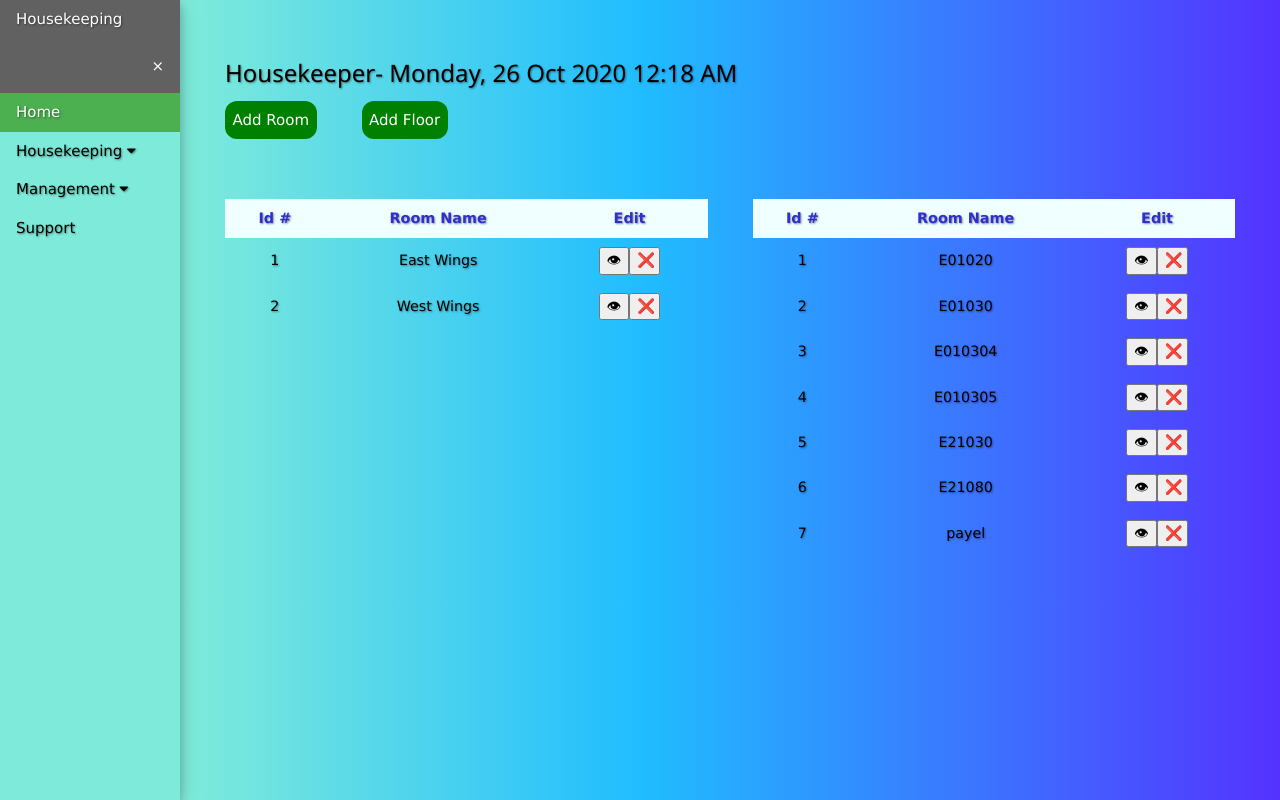
After one commit to shuvra-matrix/-Housekeeping-Management-System-in-the-Hospitality-Industry, a Django app: page /rooms_and_floor/ in a window 1280 px wide. The commit adds this page. Run offline with Django 3.2, Linux system fonts and the light colour scheme; data comes from the database, SQL or seed files in the repository; both versions use the stored data as it was after the commit.

Commit message:
add room , floor and modify db

```diff
--- a/hms/hms_app/models.py
+++ b/hms/hms_app/models.py
@@ -32,13 +32,12 @@ class Room_details(models.Model):
     id = models.AutoField(primary_key=True)
     room_id = models.ForeignKey(Room, on_delete=models.CASCADE)
     room_type = models.CharField(max_length=20)
-    room_status = models.CharField(max_length=20)
-    room_reservation_info = models.CharField(max_length=20)
-    room_occupancy = models.CharField(max_length=20)
-    room_status = models.CharField(max_length=20)
-    room_notes = models.CharField(max_length=250)
-    room_inspect_status = models.CharField(max_length=20, null=True)
-    room_housekeeper = models.ForeignKey(Housekeeper, on_delete=models.CASCADE)
+    room_status = models.CharField(max_length=20,default="Active")
+    room_reservation_info = models.CharField(max_length=20,null=True)
+    room_occupancy = models.CharField(max_length=20,default="Vacant")
+    room_notes = models.CharField(max_length=250,null=True)
+    room_inspect_status = models.CharField(max_length=20, default="Inspected")
+    room_housekeeper = models.ForeignKey(Housekeeper, on_delete=models.CASCADE,null=True)
     room_updated_by = models.ForeignKey(Admin, on_delete=models.CASCADE)
     room_updated_time = models.DateTimeField(auto_now_add=True, null=True)
 
--- a/hms/hms_app/urls.py
+++ b/hms/hms_app/urls.py
@@ -15,4 +15,11 @@ urlpatterns = [
          name="housekeeper_details"),
     path("housekeeper_update/", views.housekeeper_update, name="housekeeper_update"),
     path("housekeeper_delete/", views.housekeeper_delete, name="housekeeper_delete"),
+    path("rooms_and_floor/", views.rooms_and_floor,
+         name="rooms_and_floor"),
+    path("rooms_and_floor/add_room", views.add_room_floor,
+         name="add_room"),
+    path("rooms_and_floor/add_floor", views.add_room_floor,
+         name="add_floor"),
+
 ]
--- a/hms/hms_app/views.py
+++ b/hms/hms_app/views.py
@@ -123,3 +123,33 @@ def housekeeper_delete(request):
         delete_housekeepr_data = Housekeeper_details.objects.filter(housekeeper_id=id).delete()
         delete_housekeeper_room_data = Housekeeper_room_visit.objects.filter(housekeeper_id=id).delete()
         return redirect("/housekeepers")
+
+
+def rooms_and_floor(request):
+    room_data = Room.objects.all()
+    floor_data = Room_floor.objects.all()
+    my_dict = {
+        "room_data": room_data,
+        "floor_data": floor_data,
+    }
+
+    return render(request, "admins/rooms_and_floor.html",context=my_dict)
+
+
+def add_room_floor(request):
+    if request.method == "POST":
+        if request.POST.get("room") == "room":
+            floor_details = Room_floor.objects.all()
+            my_dict = {
+                "room_floor_data":floor_details,
+            }
+            return render(request, "admins/add_room_floor.html",context=my_dict)
+        elif request.POST.get("add_room") == "add_room":
+            floor_id = request.POST.get("floor_id")
+            room_name = request.POST.get("room_name")
+            room_type = request.POST.get("room_type")
+            floor_details = Room_floor.objects.get(floor_id=floor_id)
+            create_room = Room.objects.create(floor_id=floor_details,room_name=room_name)
+            room_object_id = Room.objects.get(room_name=room_name)
+            create_room_data = Room_details.objects.create(room_id=room_object_id,room_type=room_type,room_updated_by="Shuvra Chakrabarty")
+            return redirect("/rooms_and_floor")
--- a/hms/templates/admins/header.html
+++ b/hms/templates/admins/header.html
@@ -28,10 +28,17 @@
             <div class="w3-bar-block">
             <a class="w3-bar-item w3-button w3-green" href="{% url 'hmsapp:index' %}">Home</a>
             <div class="w3-dropdown-hover">
-                <a class="w3-button" href="javascript:void(0)">Management <i class="fa fa-caret-down"></i></a>
+                <a class="w3-button" href="javascript:void(0)">Housekeeping <i class="fa fa-caret-down"></i></a>
                 <div class="w3-dropdown-content w3-bar-block w3-card-4">
                 <a class="w3-bar-item w3-button" href="{% url 'hmsapp:room_status' %}">Room Status</a>
                 <a class="w3-bar-item w3-button" href="{% url 'hmsapp:housekeepers' %}">Housekeepers</a>
+                </div>
+            </div>
+            <div class="w3-dropdown-hover">
+                <a class="w3-button" href="javascript:void(0)">Management <i class="fa fa-caret-down"></i></a>
+                <div class="w3-dropdown-content w3-bar-block w3-card-4">
+                <a class="w3-bar-item w3-button" href="{% url 'hmsapp:rooms_and_floor' %}">Rooms And Floors</a>
+                <a class="w3-bar-item w3-button" href="{% url 'hmsapp:housekeepers' %}">Staff Section</a>
                 </div>
             </div>
             <a class="w3-bar-item w3-button" href="javascript:void(0)">Support</a>
--- /dev/null
+++ b/hms/templates/admins/rooms_and_floor.html
@@ -0,0 +1,108 @@
+{% extends 'admins/header.html' %}
+{% block body_block %}
+<div id="main" style="overflow: hidden; margin-left: 180px;">
+    <div class="w3-container w3-display-container">
+            <span title="open Sidebar" style="display: none;" id="openNav" class="w3-button w3-transparent w3-display-topleft w3-xlarge" onclick="w3_open()">☰</span>
+
+    </div>
+    <div class="room_main" style="overflow: auto;">
+        <div class="">
+            <h3>Housekeeper- Monday, 26 Oct 2020 12:18 AM</h3>
+        </div>
+
+        <div>
+            <div style="display: flex; flex-direction: row; ">
+                <form action="{% url 'hmsapp:add_room' %}" method="POST">
+                    {% csrf_token %}
+                    <input type="hidden" name="room" value="room">
+                    <button style="margin-right: 3rem;" class="add_housekeeper"  type="submit"> Add Room</button>
+                </form>
+                <form action="{% url 'hmsapp:add_floor' %}" method="POST">
+                    {% csrf_token %}
+                    <input type="hidden" name="floor" value="floor">
+                    <button class="add_housekeeper"  type="submit"> Add Floor</button>
+                </form>
+            </div>
+        </div>
+    <div class="room_table" style="display: flex; flex-direction: row;">
+
+           <div class="room_table" style="margin-right: 3rem;">
+            <table class="table_class" >
+                <thead class="table_head">
+                    <th>Id #</th>
+                    <th>Room Name</th>
+                    <th>Edit</th>
+                </thead>
+                <tbody>
+                    {% if floor_data %}
+                    {% for floor in  floor_data %}
+                    <tr>
+                        <td>{{floor.floor_id}}</td>
+                        <td>{{floor.floor_name}}</td>
+                        <td style="display: flex;align-items: center;justify-content: center;">
+                        <form action="{% url 'hmsapp:housekeeper_details' %}" method="POST">
+                            {% csrf_token %}
+                            <input type="hidden" name="floor_id" value="{{floor.floor_id}}">
+                            <div style="display: flex; flex-direction: row;">
+                            <button type="submit" class="click_button" >&#x1F441;</button>
+                        </form>
+
+                        <form action="{% url 'hmsapp:housekeeper_delete' %}" method="POST">
+                        {% csrf_token %}
+                            <input type="hidden" name="floor_id" value="{{floor.floor_id}}">
+                            <button onclick="return confirm('Are you sure you want to delete?')" type="submit" class="click_button" style="width: 2.06rem;">&#x274C;</button>
+                        </form>
+                            </div>
+                        </td>
+                    </tr>
+                    {% endfor %}
+                    {% endif %}
+                </tbody>
+            </table>
+
+
+            </div>
+            <div class="room_table">
+
+
+            <table class="table_class">
+                <thead class="table_head">
+                     <th>Id #</th>
+                    <th>Room Name</th>
+                    <th>Edit</th>
+                </thead>
+                <tbody>
+                    {% if room_data %}
+                    {% for room in  room_data %}
+                    <tr>
+                        <td>{{room.room_id}}</td>
+                        <td>{{room.room_name}}</td>
+                        <td style="display: flex;align-items: center;justify-content: center;">
+                        <form action="{% url 'hmsapp:housekeeper_details' %}" method="POST">
+                            {% csrf_token %}
+                            <input type="hidden" name="room_id" value="{{room.room_id}}">
+                            <div style="display: flex; flex-direction: row;">
+                            <button type="submit" class="click_button" >&#x1F441;</button>
+                        </form>
+
+                        <form action="{% url 'hmsapp:housekeeper_delete' %}" method="POST">
+                        {% csrf_token %}
+                            <input type="hidden" name="room_id" value="{{room.room_id}}">
+                            <button onclick="return confirm('Are you sure you want to delete?')" type="submit" class="click_button" style="width: 2.06rem;">&#x274C;</button>
+                        </form>
+                            </div>
+                        </td>
+                    </tr>
+                    {% endfor %}
+                    {% endif %}
+                </tbody>
+            </table>
+
+
+                </div>
+        </div>
+  </div>
+</div>
+ </body>
+ </html>
+{% endblock %}
```
Also changed, not shown: hms/templates/admins/add_room_floor.html (added, +70 -0 lines), hms/db.sqlite3, hms/hms_app/migrations/0011_auto_20211123_0254.py (added).
